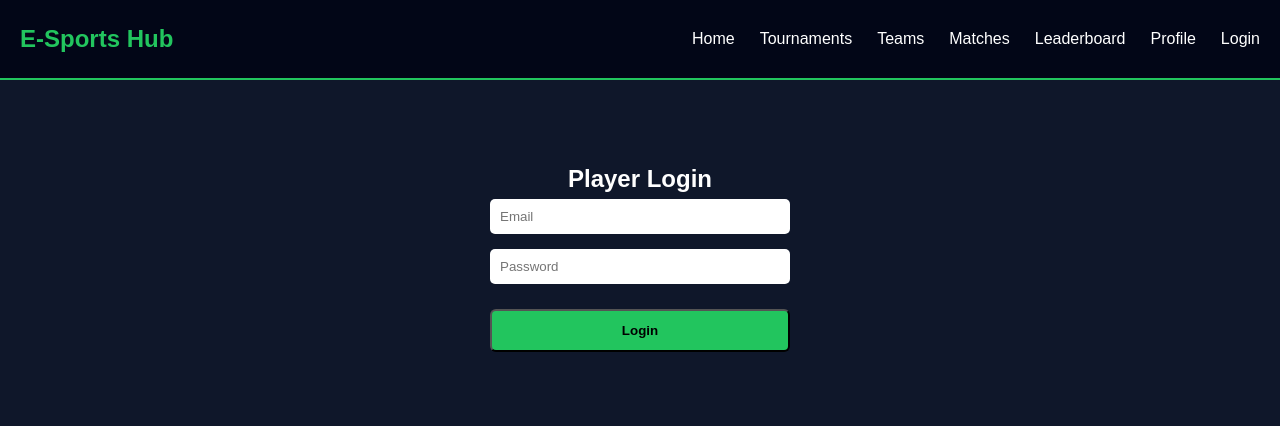
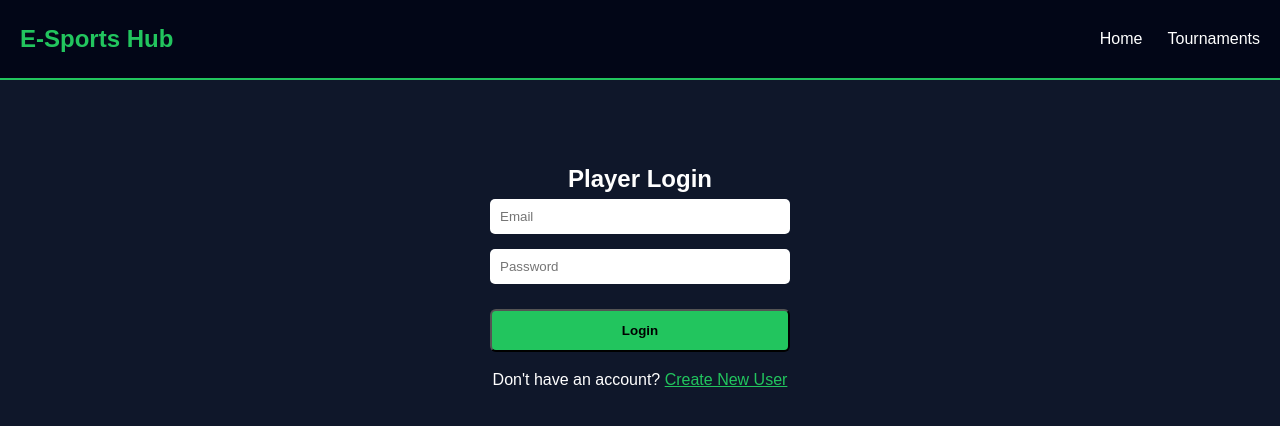
Before and after one commit to TechxAshish/esports-tournament-website, a plain HTML site: page login.html in a window 1280 px wide. Drawn offline with Linux system fonts and the light colour scheme.

Commit message:
Update login.html

```diff
--- a/login.html
+++ b/login.html
@@ -23,18 +23,12 @@
 <ul class="nav-links">
 <li><a href="index.html">Home</a></li>
 <li><a href="tournaments.html">Tournaments</a></li>
-<li><a href="teams.html">Teams</a></li>
-<li><a href="matches.html">Matches</a></li>
-<li><a href="leaderboard.html">Leaderboard</a></li>
-<li><a href="profile.html">Profile</a></li>
-<li><a href="login.html">Login</a></li>
 </ul>
-
 
 </nav>
 
 
-<!-- Login Form -->
+<!-- Login Section -->
 
 <section class="form-section">
 
@@ -50,9 +44,15 @@
 
 </form>
 
+<p style="margin-top:15px;">
+Don't have an account?
+<a href="register.html" style="color:#22c55e;">Create New User</a>
+</p>
+
 </section>
 
 <script src="js/script.js"></script>
 
 </body>
+
 </html>
```
